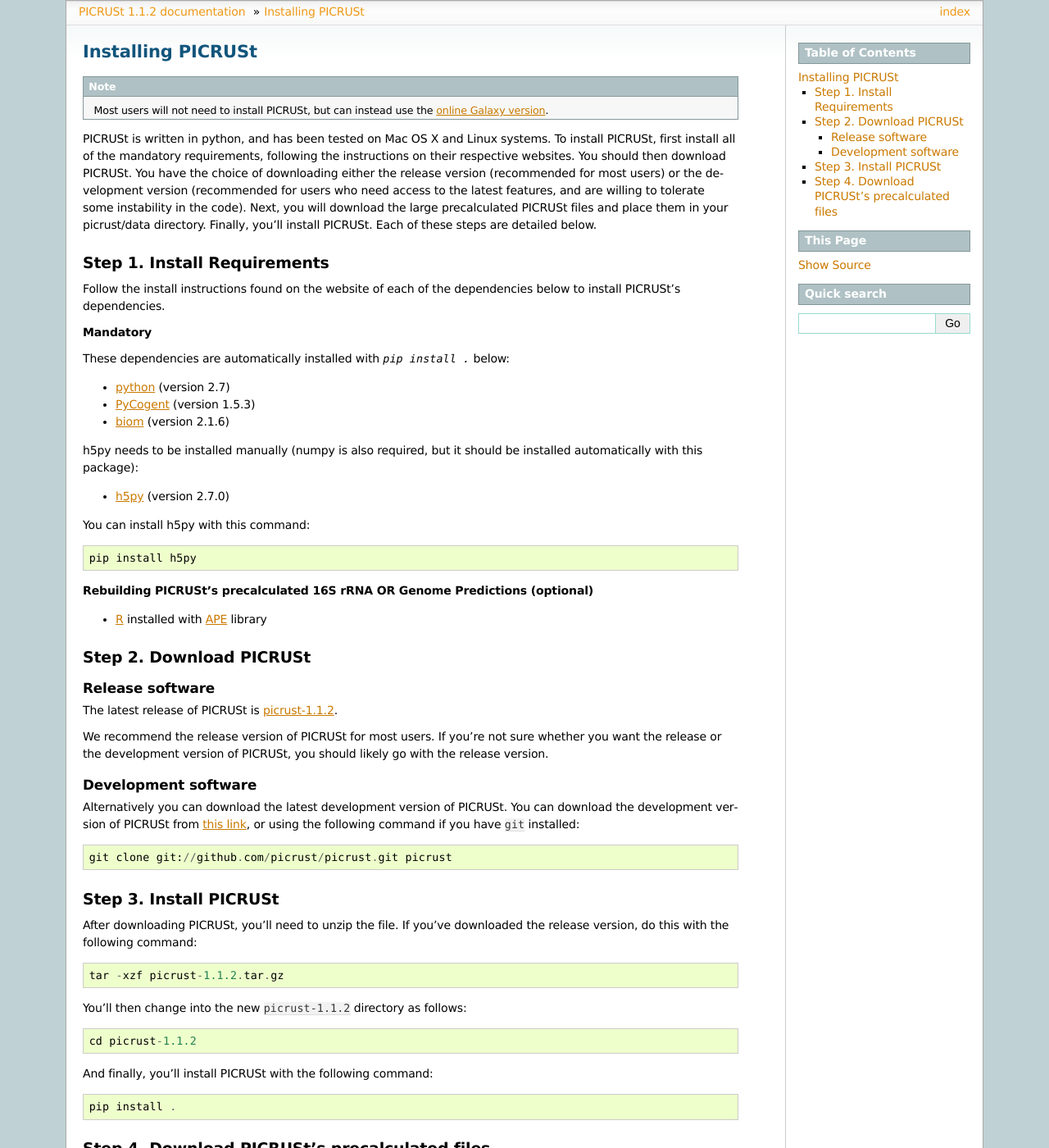
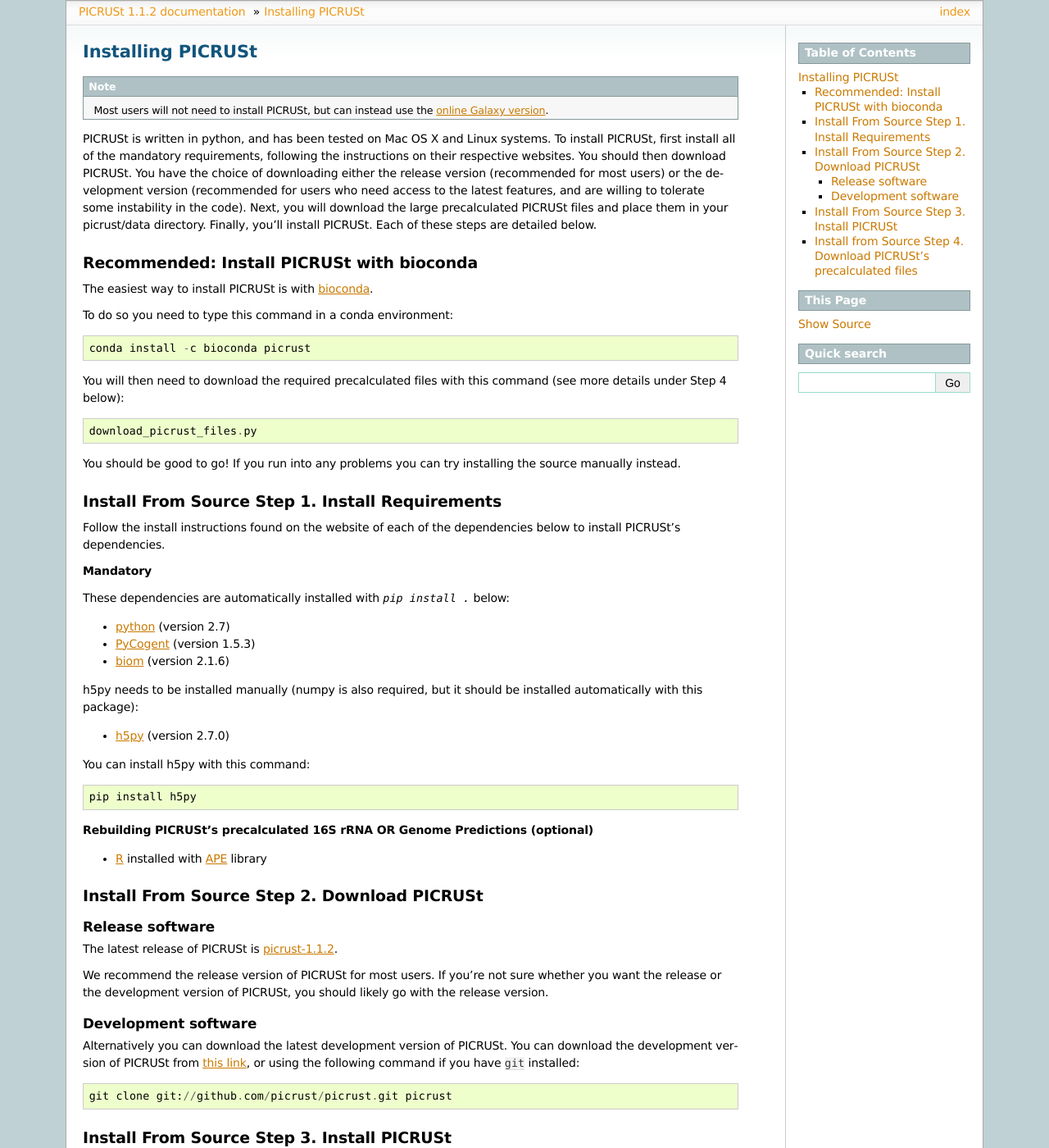
Before and after one commit to picrust/picrust, a Sphinx documentation site: the page built from doc/source/install.rst, in a window 1280 px wide and 1400 px high. Shown: the whole window at 82% size. Built offline with Sphinx 7.4.7, drawn with Linux system fonts in a browser that asks for light colours; some of the changed text lies outside the part shown.

Commit message:
added bioconda as recommended and minor typo fixes

```diff
--- a/doc/source/global.rst
+++ b/doc/source/global.rst
@@ -1,4 +1,5 @@
 .. _APE: 				http://ape.mpl.ird.fr/
+.. _bioconda:				https://bioconda.github.io/
 .. _biom:				http://biom-format.org
 .. _GPL:				http://www.gnu.org/licenses/gpl-2.0.html
 .. _Greengenes:				http://greengenes.lbl.gov
--- a/doc/source/install.rst
+++ b/doc/source/install.rst
@@ -8,7 +8,21 @@
 
 PICRUSt is written in python, and has been tested on Mac OS X and Linux systems. To install PICRUSt, first install all of the mandatory requirements, following the instructions on their respective websites. You should then download PICRUSt. You have the choice of downloading either the release version (recommended for most users) or the development version (recommended for users who need access to the latest features, and are willing to tolerate some instability in the code). Next, you will download the large precalculated PICRUSt files and place them in your picrust/data directory. Finally, you'll install PICRUSt. Each of these steps are detailed below.
 
-Step 1. Install Requirements
+Recommended: Install PICRUSt with bioconda
+----------------------------
+The easiest way to install PICRUSt is with `bioconda`_.
+
+To do so you need to type this command in a conda environment::
+
+	conda install -c bioconda picrust
+
+You will then need to download the required precalculated files with this command (see more details under Step 4 below)::
+
+	download_picrust_files.py
+
+You should be good to go! If you run into any problems you can try installing the source manually instead.
+
+Install From Source Step 1. Install Requirements
 ----------------------------
 
 Follow the install instructions found on the website of each of the dependencies below to install PICRUSt's dependencies.
@@ -34,7 +48,7 @@
 * `R`_ installed with `APE`_ library
 
 
-Step 2. Download PICRUSt
+Install From Source Step 2. Download PICRUSt
 ------------------------
 
 Release software
@@ -51,7 +65,7 @@
 
 	git clone git://github.com/picrust/picrust.git picrust
 
-Step 3. Install PICRUSt
+Install From Source Step 3. Install PICRUSt
 -----------------------
 
 After downloading PICRUSt, you'll need to unzip the file. If you've downloaded the release version, do this with the following command::
@@ -66,7 +80,7 @@
 
 	pip install .
 
-Step 4. Download PICRUSt's precalculated files
+Install from Source Step 4. Download PICRUSt's precalculated files
 ----------------------------------------------
 
 PICRUSt precomputes most of the computationally intensive pipeline so each user can get predictions with less steps. These files are changed whenever there is a new release of the GreenGenes tree and/or a new release of IMG. These files are fairly large and need to be downloaded separately. Also, you only need the version that corresponds to the GreenGenes that you picked OTUs against (see :ref:`otu_picking_tutorial`).
--- a/doc/source/scripts/predict_traits.rst
+++ b/doc/source/scripts/predict_traits.rst
@@ -66,6 +66,8 @@
 		The input trait table describing confidence intervals for reconstructed traits (from `ancestral_state_reconstruction.py <./ancestral_state_reconstruction.html>`_) in tab-delimited format [default: None]
 	`-`-output_precalc_file_in_biom
 		Instead of outputting the precalculated file in tab-delimited format (with otu ids as row ids and traits as columns) output the data in biom format (with otu as SampleIds and traits as ObservationIds) [default: False]
+	`-`-no_round
+		Flag to set if you do not want predictions to be rounded to the nearest integer [default: False]
 
 
 **Output:**
```
Also changed, not shown: doc/source/tutorials/genome_prediction.rst (+4 -4 lines).
